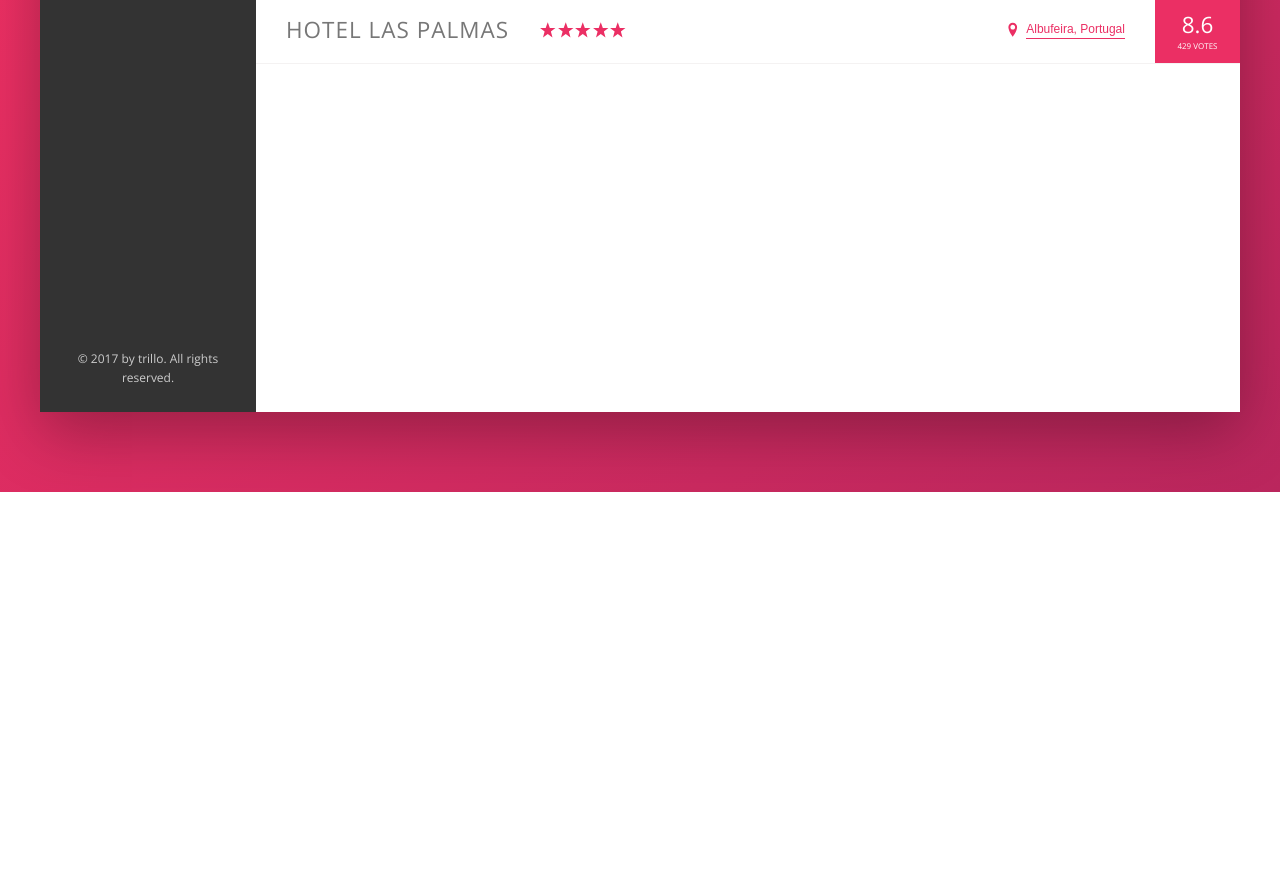
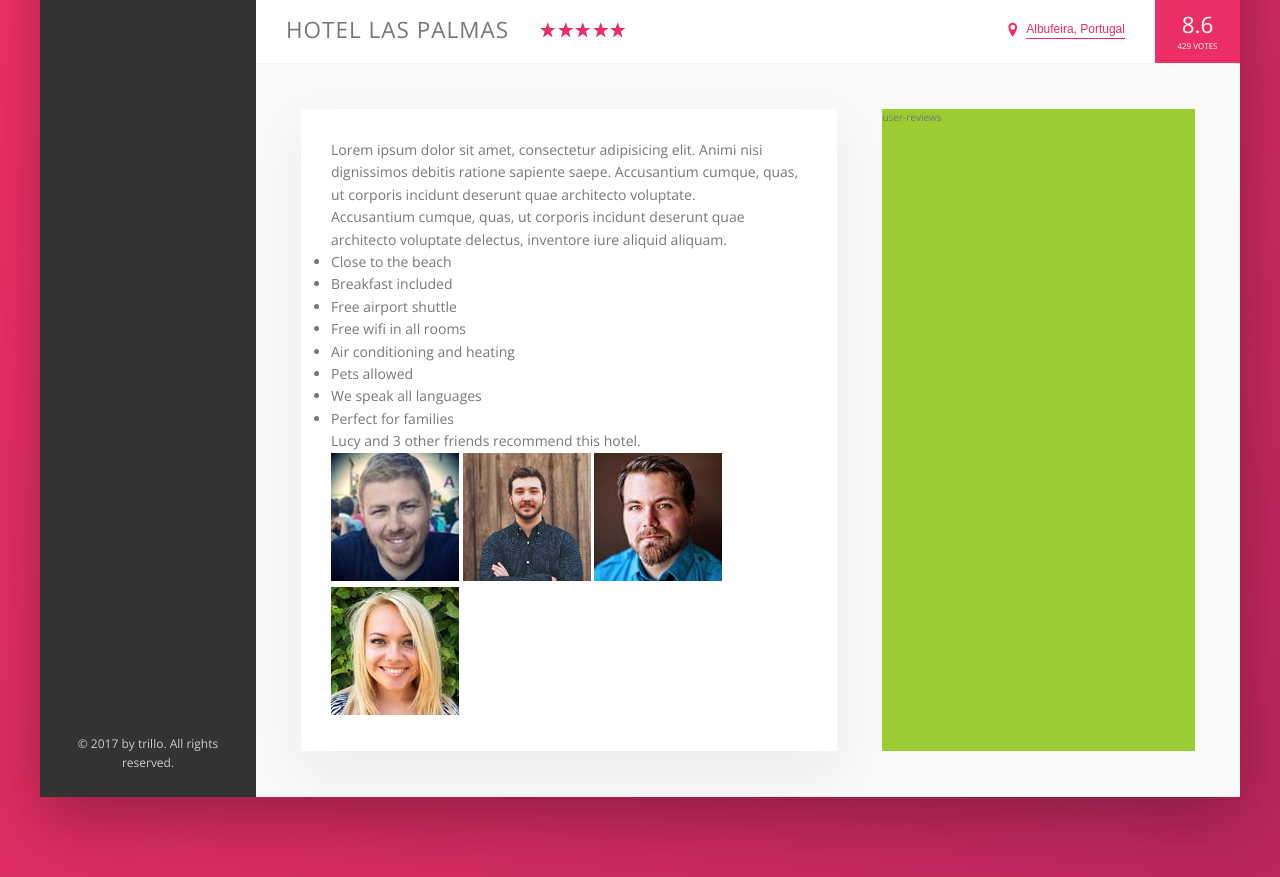
Before and after one commit to HajimeNoJosh/CSS-Trillo-Starter, a website: page index.html in a window 1280 px wide. Shown: the part 538-1415 px from the top of the page. Before the commit the page ends 1030 px from the top, so only its background shows below. Drawn offline with nearby package versions, Linux system fonts and the light colour scheme.

Commit message:
building the description section

```diff
--- a/index.html
+++ b/index.html
@@ -136,6 +136,41 @@
             <div class="overview__rating-count">429 votes</div>
           </div>
         </div>
+
+        <div class="detail">
+          <div class="description">
+            <p class="paragraph">
+              Lorem ipsum dolor sit amet, consectetur adipisicing elit. Animi nisi dignissimos debitis ratione sapiente saepe. Accusantium cumque, quas, ut corporis incidunt deserunt quae architecto voluptate.
+            </p>
+            <p class="paragraph">
+              Accusantium cumque, quas, ut corporis incidunt deserunt quae architecto voluptate delectus, inventore iure aliquid aliquam.
+            </p>
+            <ul class="list">
+              <li class="list__item">Close to the beach</li>
+              <li class="list__item">Breakfast included</li>
+              <li class="list__item">Free airport shuttle</li>
+              <li class="list__item">Free wifi in all rooms</li>
+              <li class="list__item">Air conditioning and heating</li>
+              <li class="list__item">Pets allowed</li>
+              <li class="list__item">We speak all languages</li>
+              <li class="list__item">Perfect for families</li>
+            </ul>
+            <div class="recommend">
+              <p class="recommend__count">
+                Lucy and 3 other friends recommend this hotel.
+              </p>
+              <div class="recommend__friends">
+                <img src="img/user-3.jpg" alt="Friend 1" class="recommend__photo">
+                <img src="img/user-4.jpg" alt="Friend 2" class="recommend__photo">
+                <img src="img/user-5.jpg" alt="Friend 3" class="recommend__photo">
+                <img src="img/user-6.jpg" alt="Friend 4" class="recommend__photo">
+              </div>
+            </div>
+          </div>
+          <div class="user-reviews">
+            user-reviews
+          </div>
+        </div>
       </main>
     </div>
   </div>
--- a/sass/_base.scss
+++ b/sass/_base.scss
@@ -10,6 +10,8 @@
   --color-grey-dark-2: #777;
   --color-grey-dark-3: #999;
   --shadow-dark: 0 2rem 6rem rgba(0, 0, 0, .3);
+  --line: 1px solid var(--color-grey-light-2);
+  --shadow-light: 0 2rem 5rem rgba(0,0,0,.06);
 }
 
 * {
--- a/sass/_components.scss
+++ b/sass/_components.scss
@@ -196,7 +196,7 @@
 .overview {
   display: flex;
   align-items: center;
-  border-bottom: 1px solid var(--color-grey-light-2);
+  border-bottom: var(--line);
 
   &__heading {
     font-size: 2.25rem;
--- a/sass/_layout.scss
+++ b/sass/_layout.scss
@@ -10,7 +10,7 @@
   font-size: 1.4rem;
   height: 7rem;
   background-color: #fff;
-  border-bottom: 1px solid var(--color-grey-light-2);
+  border-bottom: var(--line);
   display: flex;
   justify-content: space-between;
   align-items: center;
@@ -30,6 +30,26 @@
 
 .hotel-view {
   background-color: #fff;
-  height: 80rem;
   flex: 1;
 }
+
+.detail {
+  display: flex;
+  padding: 4.5rem;
+  background-color: var(--color-grey-light-1);
+  border-bottom: var(--line);
+}
+
+.description {
+  font-size: 1.4rem;
+  background-color: #fff;
+  box-shadow: var(--shadow-light);
+  padding: 3rem;
+  flex: 0 0 60%;
+  margin-right: 4.5rem;
+}
+
+.user-reviews {
+  background-color: yellowgreen;
+  flex: 1;
+}
```
Also changed, not shown: css/style.css.
